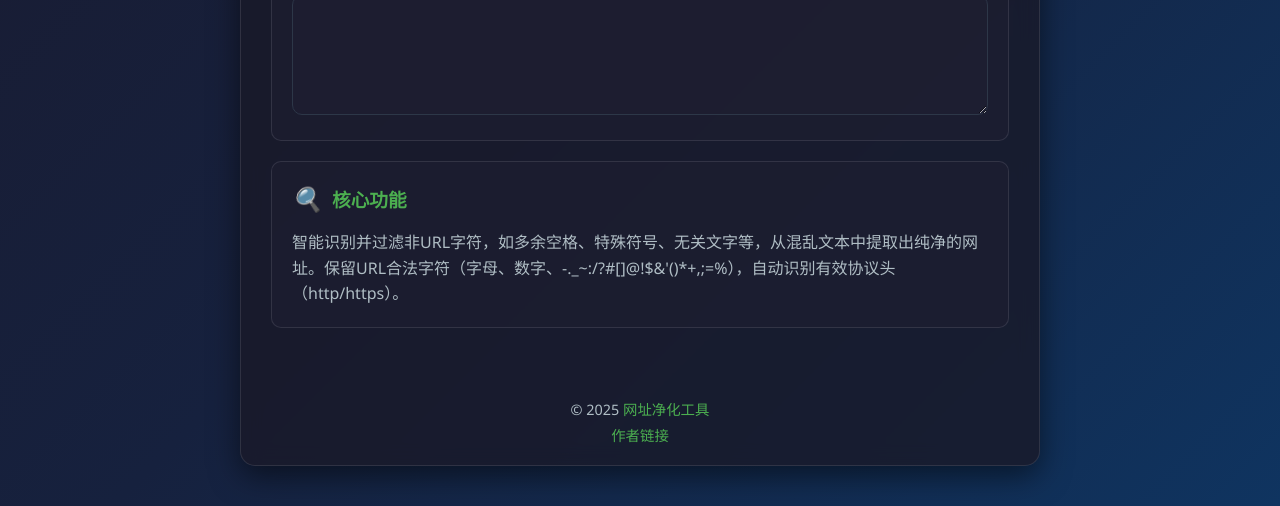
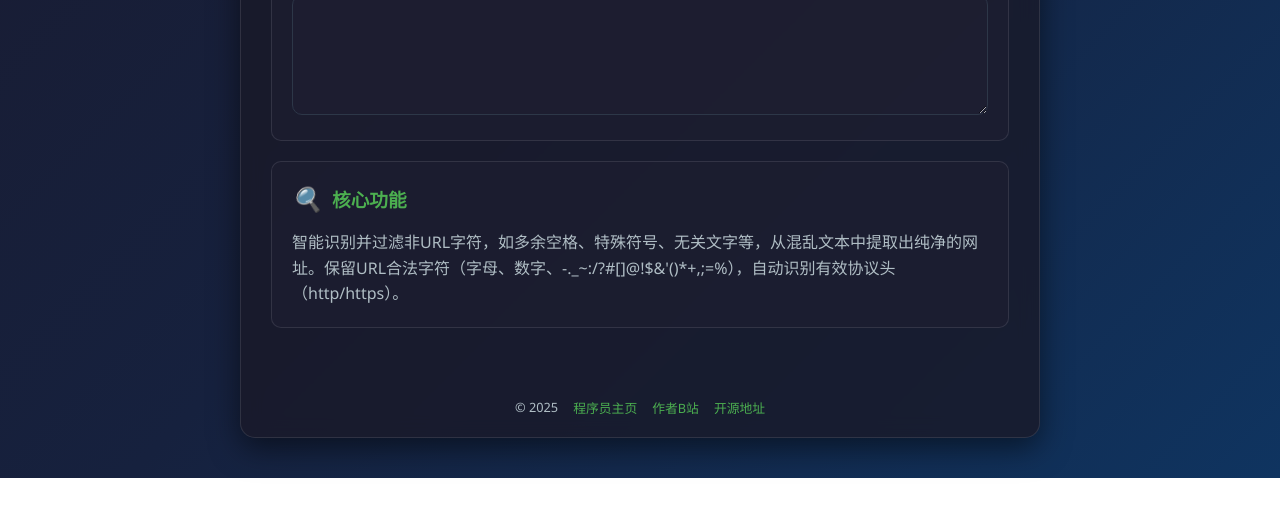
Before and after one commit to suijisjs/URL_Purify, a plain HTML site: page index.html in a window 1280 px wide. Shown: the part 550-1056 px from the top of the page. After the commit the page ends 1028 px from the top, so only its background shows below. Drawn offline with Linux system fonts and the light colour scheme.

Commit message:
Update index.html

```diff
--- a/index.html
+++ b/index.html
@@ -267,14 +267,14 @@
             padding: 20px;
             color: #b0bec5;
             margin-top: 20px;
-            font-size: 0.9rem;
+            font-size: 0.8rem;
         }
 
         .footer-links {
             display: flex;
             justify-content: center;
-            gap: 20px;
-            margin-top: 5px;
+            gap: 15px;
+            flex-wrap: wrap;
         }
 
         .footer-link {
@@ -282,6 +282,7 @@
             text-decoration: none;
             position: relative;
             transition: all 0.3s ease;
+            white-space: nowrap;
         }
 
         .footer-link:hover {
@@ -294,7 +295,7 @@
         }
 
         .tool-link:hover::after {
-            content: "真·程序员主页";
+            content: "这才是大佬";
             position: absolute;
             bottom: 100%;
             left: 50%;
@@ -393,9 +394,11 @@
         </div>
 
         <footer>
-            <p>© <span id="current-year"></span> <a href="https://chat.deepseek.com" class="footer-link tool-link" target="_blank">网址净化工具</a></p>
             <div class="footer-links">
-                <a href="https://space.bilibili.com/199337103" class="footer-link" target="_blank">作者链接</a>
+                <span>© <span id="current-year"></span></span>
+                <a href="https://chat.deepseek.com" class="footer-link tool-link" target="_blank">程序员主页</a>
+                <a href="https://space.bilibili.com/199337103" class="footer-link" target="_blank">作者B站</a>
+                <a href="https://github.com/suijisjs/URL_Purify" class="footer-link" target="_blank">开源地址</a>
             </div>
         </footer>
     </div>
```
